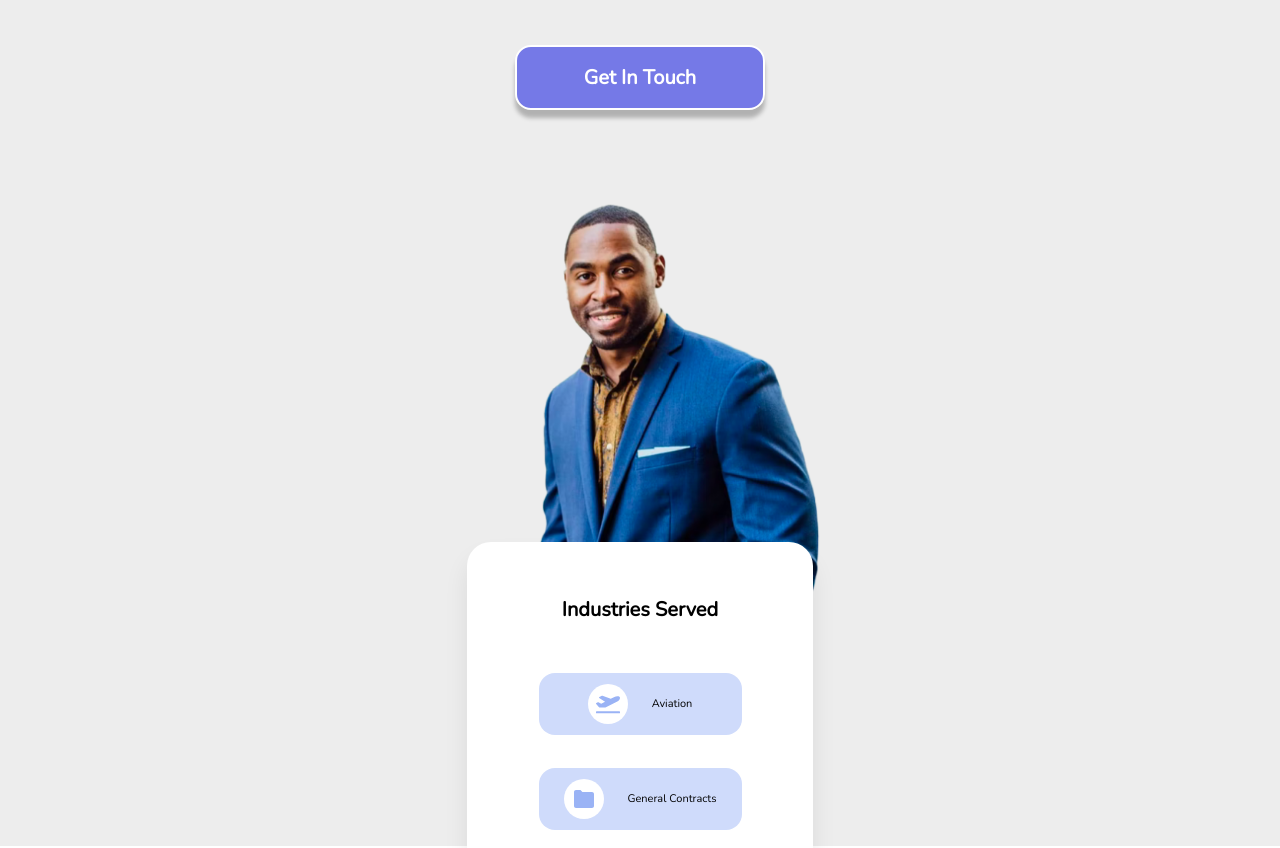
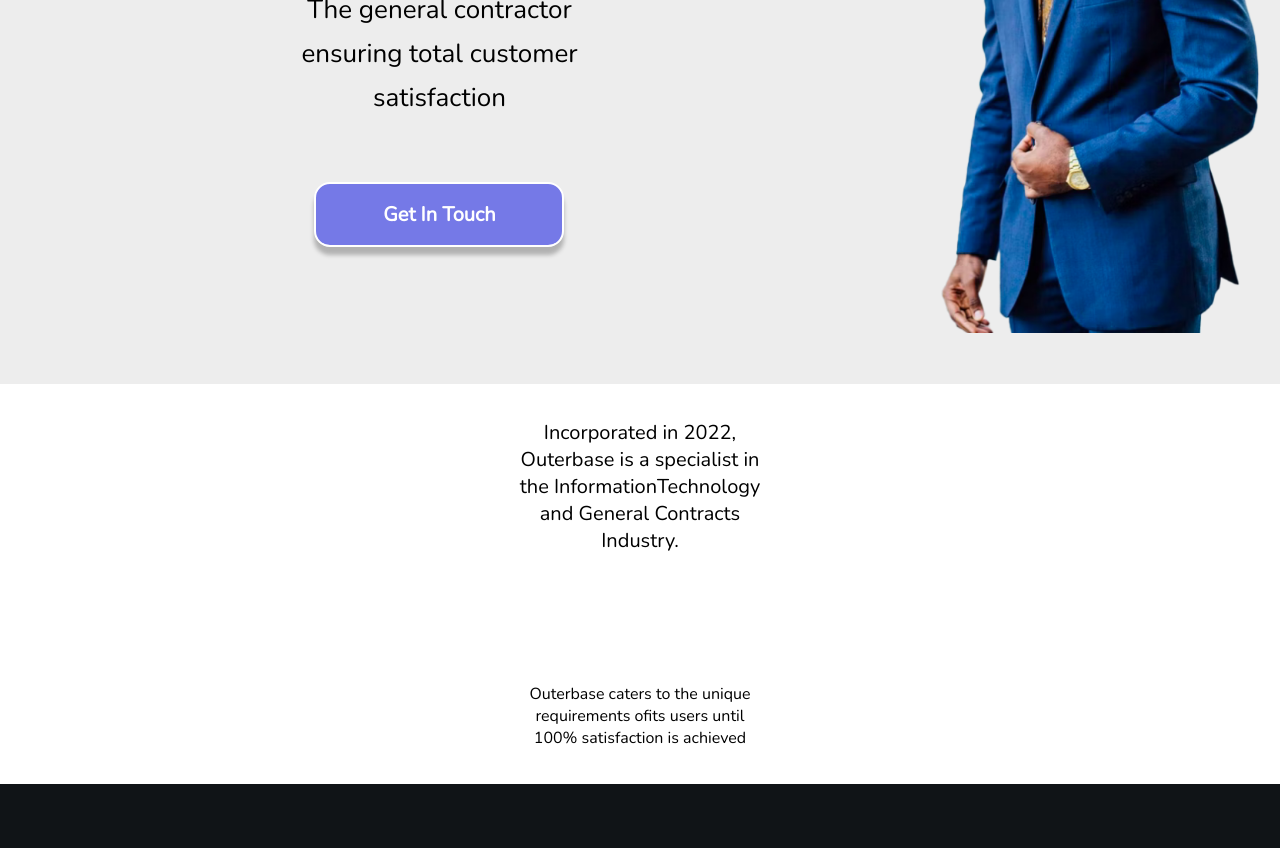
Before and after one commit to Taofiqq/outerbase, a React (Create React App) app: page / in a window 1280 px wide. Shown: the part 520-1368 px from the top of the page. Built offline with nearby package versions, Linux system fonts and the light colour scheme.

Commit message:
added styles

```diff
--- a/src/components/Home.jsx
+++ b/src/components/Home.jsx
@@ -121,6 +121,10 @@
   display: flex;
   flex-direction: column;
   margin-top: 5.06rem;
+
+  @media screen and (min-width: 760px) {
+    flex-direction: row;
+  }
 `;
 const Left = styled.div`
   display: flex;
@@ -130,6 +134,10 @@
   padding-left: 2.4rem;
   padding-right: 2.4rem;
   margin-top: 116px;
+
+  @media screen and (min-width: 760px) {
+    flex: 2;
+  }
 `;
 const HeroList = styled.p`
   height: 40px;
@@ -187,6 +195,10 @@
   justify-content: center;
   align-items: center;
   margin-top: 1rem;
+
+  @media screen and (min-width: 760px) {
+    flex: 1;
+  }
 `;
 
 const HeroImg = styled.img`
@@ -212,12 +224,20 @@
   justify-content: center;
   padding: 0 2.25rem;
   z-index: -10;
+
+  @media screen and (min-width: 760px) {
+    height: 50vh;
+  }
 `;
 
 const Industries = styled.div`
   padding-left: 1.38rem;
   padding-right: 1.38rem;
   margin-bottom: 6.63rem;
+
+  @media screen and (min-width: 760px) {
+    display: none;
+  }
 `;
 
 const IndustryWrapper = styled.div`
@@ -232,9 +252,23 @@
   padding-top: 2.75rem;
   padding-bottom: 2.75rem;
   margin-top: -22rem;
+
+  @media screen and (min-width: 760px) {
+    width: 36rem;
+    height: 15rem;
+    box-shadow: 0px 16px 24px rgba(0, 0, 0, 0.08);
+    // margin-left: 6rem;
+    // margin-right: 6rem;
+  }
 `;
 const IndustryContainer = styled.div`
+  display: flex;
+  flex-direction: column;
   padding-bottom: 5rem;
+
+  @media screen and (min-width: 760px) {
+    flex-direction: row;
+  }
 `;
 const IndustryText = styled.h1`
   font-style: normal;
```
